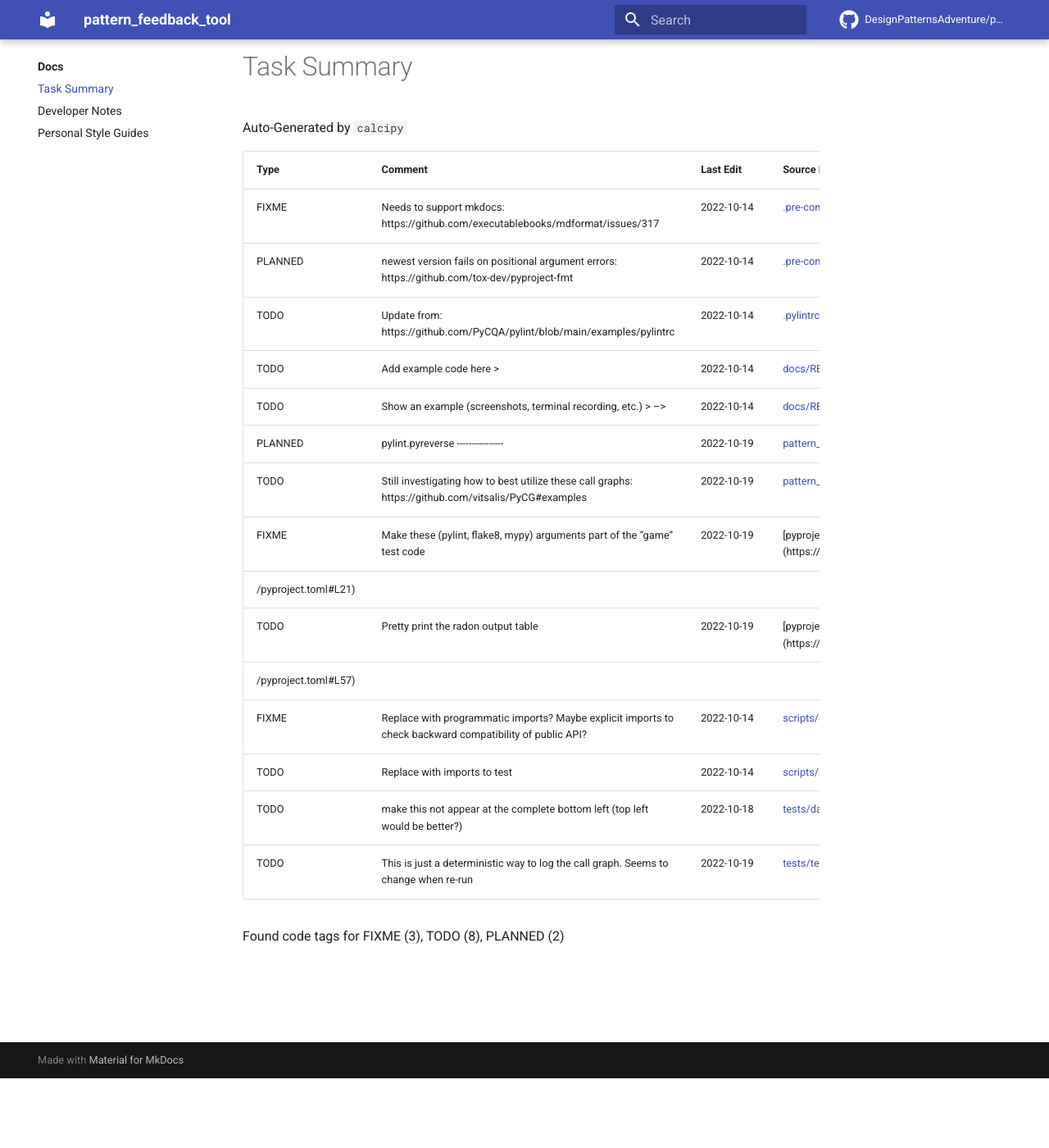
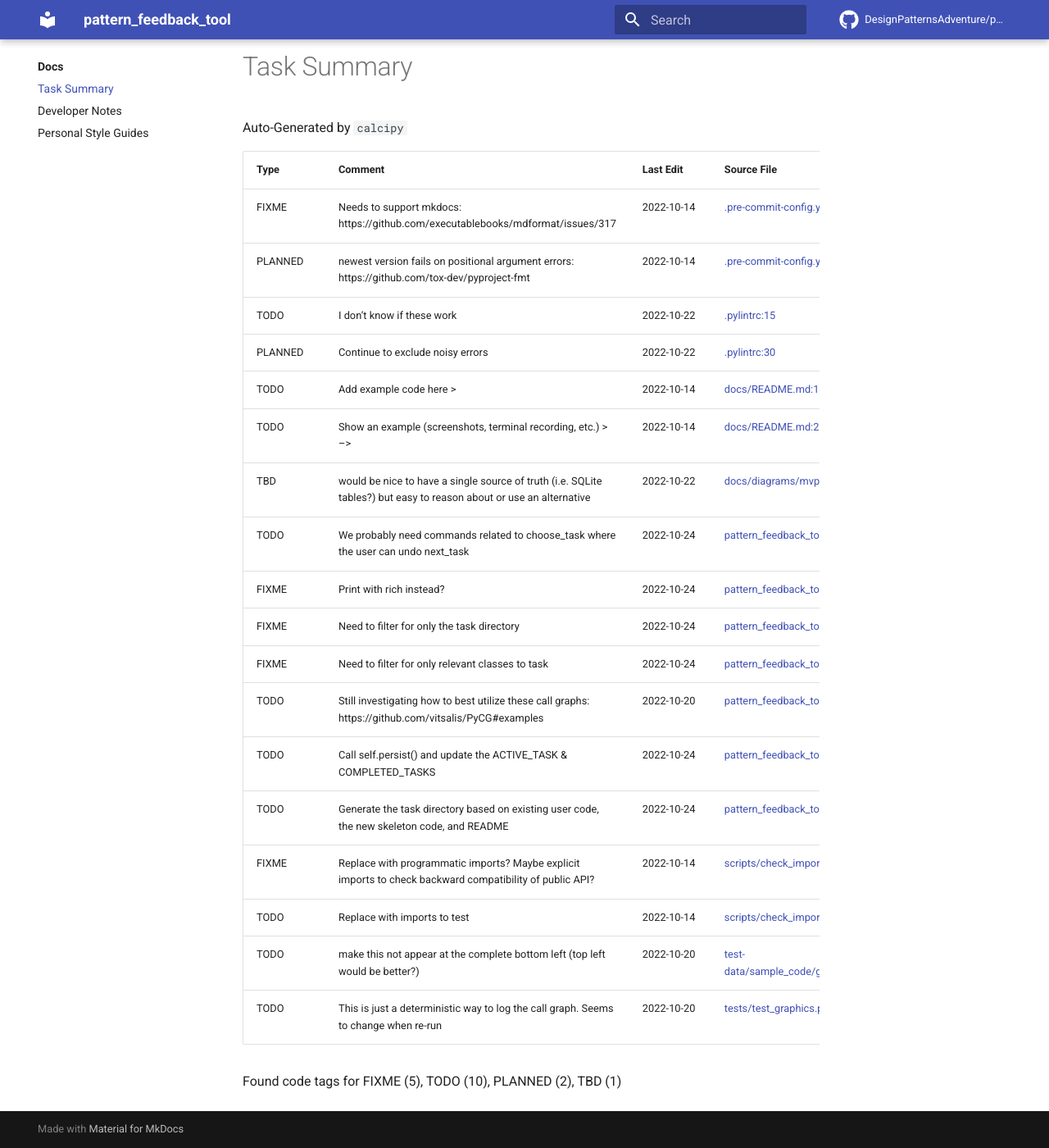
Before and after one commit to DesignPatternsAdventure/pattern_feedback_tool, an MkDocs documentation site: the page built from docs/docs/CODE_TAG_SUMMARY.md, in a window 1280 px wide and 1400 px high, scrolled down 85 px. Shown: the whole window at 82% size. Built offline with MkDocs 1.6.1 and Material for MkDocs 9.7.7, drawn with Linux system fonts in a browser that asks for light colours; comment, search, counter and statistics services are not loaded.

Commit message:
fix: only use relative path

```diff
--- a/docs/docs/CODE_TAG_SUMMARY.md
+++ b/docs/docs/CODE_TAG_SUMMARY.md
@@ -2,24 +2,27 @@
 
 Auto-Generated by `calcipy`
 
-| Type    | Comment                                                                                                  | Last Edit   | Source File                                                                                                                                                                                       |
-|---------|----------------------------------------------------------------------------------------------------------|-------------|---------------------------------------------------------------------------------------------------------------------------------------------------------------------------------------------------|
-| FIXME   | Needs to support mkdocs: https://github.com/executablebooks/mdformat/issues/317                          | 2022-10-14  | [.pre-commit-config.yaml:48](https://github.com/DesignPatternsAdventure/pattern_feedback_tool/blame/d8682bba6b764ceb10b1199d03cfe06591334f98/.pre-commit-config.yaml#L48)                         |
-| PLANNED | newest version fails on positional argument errors: https://github.com/tox-dev/pyproject-fmt             | 2022-10-14  | [.pre-commit-config.yaml:68](https://github.com/DesignPatternsAdventure/pattern_feedback_tool/blame/d8682bba6b764ceb10b1199d03cfe06591334f98/.pre-commit-config.yaml#L68)                         |
-| TODO    | Update from: https://github.com/PyCQA/pylint/blob/main/examples/pylintrc                                 | 2022-10-14  | [.pylintrc:1](https://github.com/DesignPatternsAdventure/pattern_feedback_tool/blame/d8682bba6b764ceb10b1199d03cfe06591334f98/.pylintrc#L1)                                                       |
-| TODO    | Add example code here >                                                                                  | 2022-10-14  | [docs/README.md:14](https://github.com/DesignPatternsAdventure/pattern_feedback_tool/blame/d8682bba6b764ceb10b1199d03cfe06591334f98/docs/README.md#L14)                                           |
-| TODO    | Show an example (screenshots, terminal recording, etc.) > -->                                            | 2022-10-14  | [docs/README.md:21](https://github.com/DesignPatternsAdventure/pattern_feedback_tool/blame/d8682bba6b764ceb10b1199d03cfe06591334f98/docs/README.md#L21)                                           |
-| PLANNED | pylint.pyreverse ----------------                                                                        | 2022-10-19  | [pattern_feedback_tool/graphics.py:33](https://github.com/DesignPatternsAdventure/pattern_feedback_tool/blame/934638b601d4c3de65e24447c7a9b2b0e0f587c5/pattern_feedback_tool/graphics.py#L33)     |
-| TODO    | Still investigating how to best utilize these call graphs: https://github.com/vitsalis/PyCG#examples     | 2022-10-19  | [pattern_feedback_tool/graphics.py:121](https://github.com/DesignPatternsAdventure/pattern_feedback_tool/blame/a971886b66e189c36dce20b654697bb1fe6597be/pattern_feedback_tool/graphics.py#L66)    |
-| FIXME   | Make these (pylint, flake8, mypy) arguments part of the "game" test code                                 | 2022-10-19  | [pyproject.toml:21](https://github.com/DesignPatternsAdventure/pattern_feedback_tool/blame/prototype
-/pyproject.toml#L21)                                                                                                                                                                                                   |
-| TODO    | Pretty print the radon output table                                                                      | 2022-10-19  | [pyproject.toml:57](https://github.com/DesignPatternsAdventure/pattern_feedback_tool/blame/prototype
-/pyproject.toml#L57)                                                                                                                                                                                                   |
-| FIXME   | Replace with programmatic imports? Maybe explicit imports to check backward compatibility of public API? | 2022-10-14  | [scripts/check_imports.py:7](https://github.com/DesignPatternsAdventure/pattern_feedback_tool/blame/d8682bba6b764ceb10b1199d03cfe06591334f98/scripts/check_imports.py#L7)                         |
-| TODO    | Replace with imports to test                                                                             | 2022-10-14  | [scripts/check_imports.py:14](https://github.com/DesignPatternsAdventure/pattern_feedback_tool/blame/d8682bba6b764ceb10b1199d03cfe06591334f98/scripts/check_imports.py#L14)                       |
-| TODO    | make this not appear at the complete bottom left (top left would be better?)                             | 2022-10-18  | [tests/data/sample_code/game_view.py:88](https://github.com/DesignPatternsAdventure/pattern_feedback_tool/blame/823c3b0135812960e68fdc14f6f2f0210a873d0c/tests/data/sample_code/game_view.py#L88) |
-| TODO    | This is just a deterministic way to log the call graph. Seems to change when re-run                      | 2022-10-19  | [tests/test_graphics.py:28](https://github.com/DesignPatternsAdventure/pattern_feedback_tool/blame/a971886b66e189c36dce20b654697bb1fe6597be/tests/test_graphics.py#L22)                           |
+| Type    | Comment                                                                                                             | Last Edit   | Source File                                                                                                                                                                                         |
+|---------|---------------------------------------------------------------------------------------------------------------------|-------------|-----------------------------------------------------------------------------------------------------------------------------------------------------------------------------------------------------|
+| FIXME   | Needs to support mkdocs: https://github.com/executablebooks/mdformat/issues/317                                     | 2022-10-14  | [.pre-commit-config.yaml:48](https://github.com/DesignPatternsAdventure/pattern_feedback_tool/blame/d8682bba6b764ceb10b1199d03cfe06591334f98/.pre-commit-config.yaml#L48)                           |
+| PLANNED | newest version fails on positional argument errors: https://github.com/tox-dev/pyproject-fmt                        | 2022-10-14  | [.pre-commit-config.yaml:68](https://github.com/DesignPatternsAdventure/pattern_feedback_tool/blame/d8682bba6b764ceb10b1199d03cfe06591334f98/.pre-commit-config.yaml#L68)                           |
+| TODO    | I don't know if these work                                                                                          | 2022-10-22  | [.pylintrc:15](https://github.com/DesignPatternsAdventure/pattern_feedback_tool/blame/c571b9332570936987cde686ad8570ed09c0a2da/.pylintrc#L15)                                                       |
+| PLANNED | Continue to exclude noisy errors                                                                                    | 2022-10-22  | [.pylintrc:30](https://github.com/DesignPatternsAdventure/pattern_feedback_tool/blame/83fd0cba24bfc69c2c6f8ab0ef91685679f99903/.pylintrc#L29)                                                       |
+| TODO    | Add example code here >                                                                                             | 2022-10-14  | [docs/README.md:14](https://github.com/DesignPatternsAdventure/pattern_feedback_tool/blame/d8682bba6b764ceb10b1199d03cfe06591334f98/docs/README.md#L14)                                             |
+| TODO    | Show an example (screenshots, terminal recording, etc.) > -->                                                       | 2022-10-14  | [docs/README.md:21](https://github.com/DesignPatternsAdventure/pattern_feedback_tool/blame/d8682bba6b764ceb10b1199d03cfe06591334f98/docs/README.md#L21)                                             |
+| TBD     | would be nice to have a single source of truth (i.e. SQLite tables?) but easy to reason about or use an alternative | 2022-10-22  | [docs/diagrams/mvp-wip.md:7](https://github.com/DesignPatternsAdventure/pattern_feedback_tool/blame/efb87739e0dd57f67e1772b0c4932d3b60fafca9/docs/diagrams/mvp-wip.md#L7)                           |
+| TODO    | We probably need commands related to choose_task where the user can undo next_task                                  | 2022-10-24  | [pattern_feedback_tool/doit_tasks.py:48](https://github.com/DesignPatternsAdventure/pattern_feedback_tool/blame/f3aa892e043a55543d51e2e26cffd4b3b8af7510/pattern_feedback_tool/doit_tasks.py#L48)   |
+| FIXME   | Print with rich instead?                                                                                            | 2022-10-24  | [pattern_feedback_tool/doit_tasks.py:96](https://github.com/DesignPatternsAdventure/pattern_feedback_tool/blame/f3aa892e043a55543d51e2e26cffd4b3b8af7510/pattern_feedback_tool/doit_tasks.py#L96)   |
+| FIXME   | Need to filter for only the task directory                                                                          | 2022-10-24  | [pattern_feedback_tool/doit_tasks.py:123](https://github.com/DesignPatternsAdventure/pattern_feedback_tool/blame/f3aa892e043a55543d51e2e26cffd4b3b8af7510/pattern_feedback_tool/doit_tasks.py#L123) |
+| FIXME   | Need to filter for only relevant classes to task                                                                    | 2022-10-24  | [pattern_feedback_tool/doit_tasks.py:156](https://github.com/DesignPatternsAdventure/pattern_feedback_tool/blame/f3aa892e043a55543d51e2e26cffd4b3b8af7510/pattern_feedback_tool/doit_tasks.py#L156) |
+| TODO    | Still investigating how to best utilize these call graphs: https://github.com/vitsalis/PyCG#examples                | 2022-10-20  | [pattern_feedback_tool/graphics.py:71](https://github.com/DesignPatternsAdventure/pattern_feedback_tool/blame/8f71e5ed2ba8bbf767c6d83077d5f2b5029e28c0/pattern_feedback_tool/graphics.py#L121)      |
+| TODO    | Call self.persist() and update the ACTIVE_TASK & COMPLETED_TASKS                                                    | 2022-10-24  | [pattern_feedback_tool/settings.py:29](https://github.com/DesignPatternsAdventure/pattern_feedback_tool/blame/f3aa892e043a55543d51e2e26cffd4b3b8af7510/pattern_feedback_tool/settings.py#L29)       |
+| TODO    | Generate the task directory based on existing user code, the new skeleton code, and README                          | 2022-10-24  | [pattern_feedback_tool/settings.py:30](https://github.com/DesignPatternsAdventure/pattern_feedback_tool/blame/f3aa892e043a55543d51e2e26cffd4b3b8af7510/pattern_feedback_tool/settings.py#L30)       |
+| FIXME   | Replace with programmatic imports? Maybe explicit imports to check backward compatibility of public API?            | 2022-10-14  | [scripts/check_imports.py:7](https://github.com/DesignPatternsAdventure/pattern_feedback_tool/blame/d8682bba6b764ceb10b1199d03cfe06591334f98/scripts/check_imports.py#L7)                           |
+| TODO    | Replace with imports to test                                                                                        | 2022-10-14  | [scripts/check_imports.py:14](https://github.com/DesignPatternsAdventure/pattern_feedback_tool/blame/d8682bba6b764ceb10b1199d03cfe06591334f98/scripts/check_imports.py#L14)                         |
+| TODO    | make this not appear at the complete bottom left (top left would be better?)                                        | 2022-10-20  | [test-data/sample_code/game_view.py:88](https://github.com/DesignPatternsAdventure/pattern_feedback_tool/blame/8f71e5ed2ba8bbf767c6d83077d5f2b5029e28c0/test-data/sample_code/game_view.py#L88)     |
+| TODO    | This is just a deterministic way to log the call graph. Seems to change when re-run                                 | 2022-10-20  | [tests/test_graphics.py:22](https://github.com/DesignPatternsAdventure/pattern_feedback_tool/blame/8f71e5ed2ba8bbf767c6d83077d5f2b5029e28c0/tests/test_graphics.py#L28)                             |
 
-Found code tags for FIXME (3), TODO (8), PLANNED (2)
+Found code tags for FIXME (5), TODO (10), PLANNED (2), TBD (1)
 
 <!-- calcipy:skip_tags -->
```
Also changed, not shown: docs/docs/CHANGELOG.md (+6 -4 lines), docs/docs/DEVELOPER_GUIDE.md (+9 -0 lines), 10 other files.
